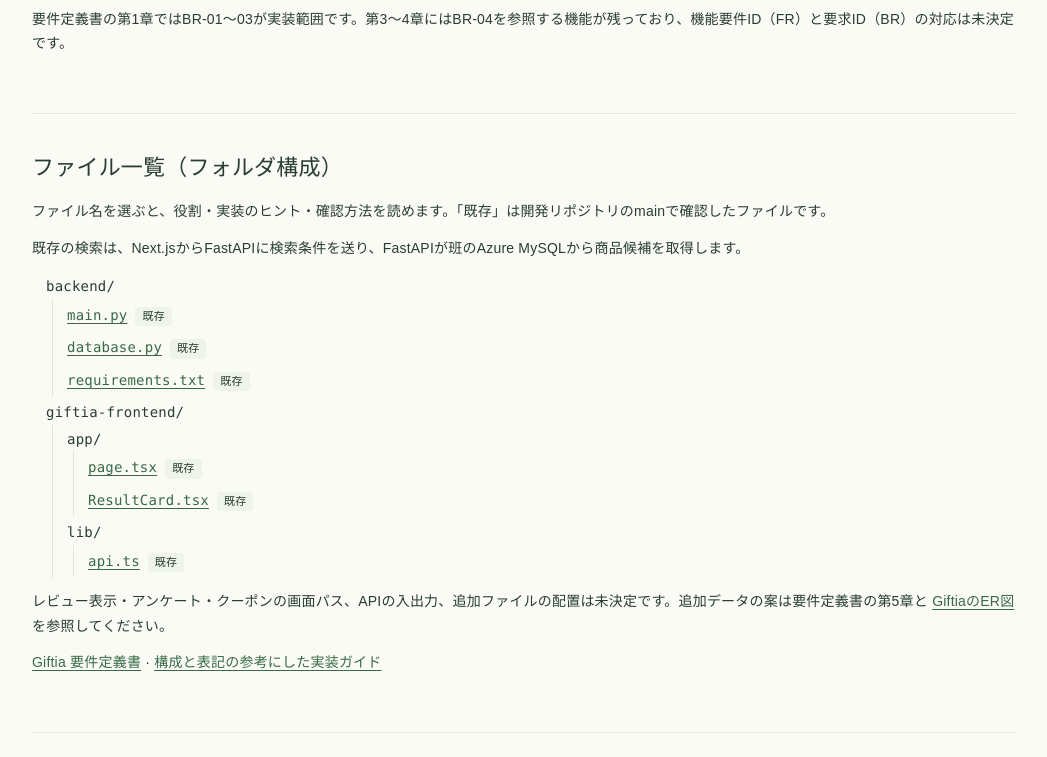
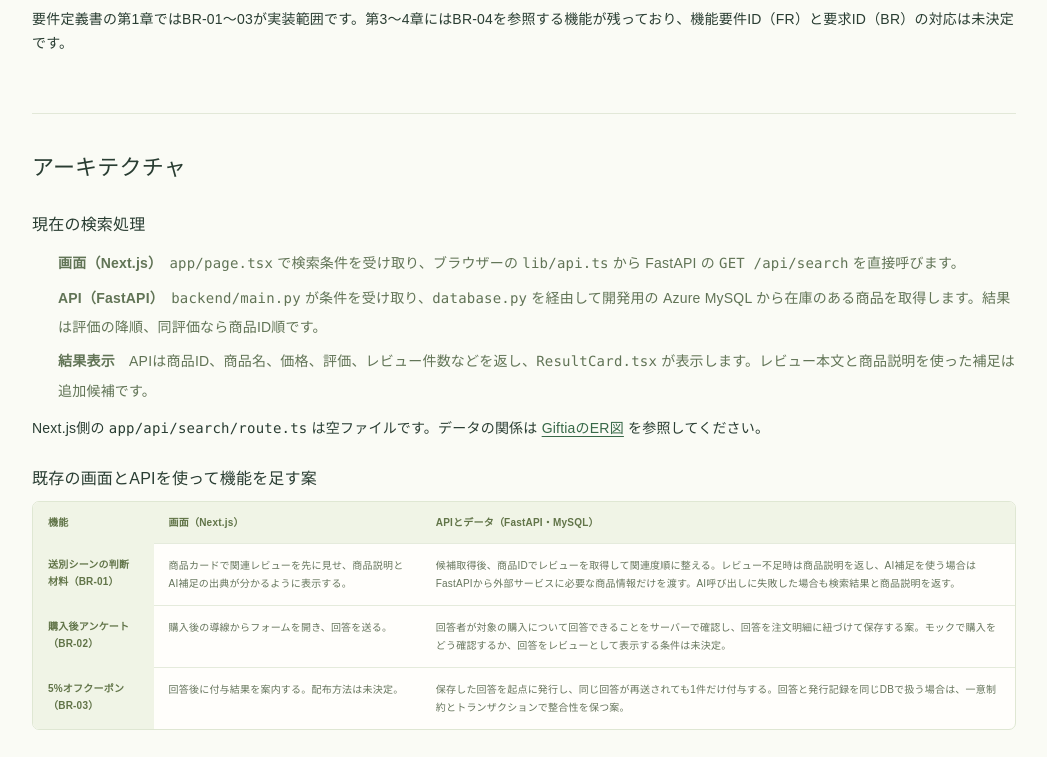
Before and after one commit to nomuryo7159/HCF_teamsite, a Next.js app: page /guide in a window 1280 px wide. Shown: the part 2007-2764 px from the top of the page, without its empty margins (116-1163 px from the left). Built offline with nearby package versions, Linux system fonts and the light colour scheme.

Commit message:
docs: document Giftia architecture and file layout (#26)

```diff
--- /dev/null
+++ b/app/guide/giftia-architecture.tsx
@@ -0,0 +1,30 @@
+import Link from 'next/link';
+
+export default function GiftiaArchitecture() {
+  return (
+    <section id="giftia-architecture" aria-labelledby="giftia-architecture-title">
+      <h2 id="giftia-architecture-title">アーキテクチャ</h2>
+
+      <h3>現在の検索処理</h3>
+      <ol className="guide-numbered">
+        <li><strong>画面（Next.js）</strong>　<code>app/page.tsx</code> で検索条件を受け取り、ブラウザーの <code>lib/api.ts</code> から FastAPI の <code>GET /api/search</code> を直接呼びます。</li>
+        <li><strong>API（FastAPI）</strong>　<code>backend/main.py</code> が条件を受け取り、<code>database.py</code> を経由して開発用の Azure MySQL から在庫のある商品を取得します。結果は評価の降順、同評価なら商品ID順です。</li>
+        <li><strong>結果表示</strong>　APIは商品ID、商品名、価格、評価、レビュー件数などを返し、<code>ResultCard.tsx</code> が表示します。レビュー本文と商品説明を使った補足は追加候補です。</li>
+      </ol>
+      <p>Next.js側の <code>app/api/search/route.ts</code> は空ファイルです。データの関係は <Link href="/er">GiftiaのER図</Link> を参照してください。</p>
+
+      <h3>既存の画面とAPIを使って機能を足す案</h3>
+      <div className="guide-table-wrap"><table className="guide-table">
+        <thead><tr><th scope="col">機能</th><th scope="col">画面（Next.js）</th><th scope="col">APIとデータ（FastAPI・MySQL）</th></tr></thead>
+        <tbody>
+          <tr><th scope="row">送別シーンの判断材料（BR-01）</th><td>商品カードで関連レビューを先に見せ、商品説明とAI補足の出典が分かるように表示する。</td><td>候補取得後、商品IDでレビューを取得して関連度順に整える。レビュー不足時は商品説明を返し、AI補足を使う場合はFastAPIから外部サービスに必要な商品情報だけを渡す。AI呼び出しに失敗した場合も検索結果と商品説明を返す。</td></tr>
+          <tr><th scope="row">購入後アンケート（BR-02）</th><td>購入後の導線からフォームを開き、回答を送る。</td><td>回答者が対象の購入について回答できることをサーバーで確認し、回答を注文明細に紐づけて保存する案。モックで購入をどう確認するか、回答をレビューとして表示する条件は未決定。</td></tr>
+          <tr><th scope="row">5%オフクーポン（BR-03）</th><td>回答後に付与結果を案内する。配布方法は未決定。</td><td>保存した回答を起点に発行し、同じ回答が再送されても1件だけ付与する。回答と発行記録を同じDBで扱う場合は、一意制約とトランザクションで整合性を保つ案。</td></tr>
+        </tbody>
+      </table></div>
+      <h3>公開時にAPIの経路を見直す場合</h3>
+      <p>手元の検証では既存の直接呼び出しを使えます。公開時にブラウザーからの接続先を同一オリジンにそろえる必要が出た場合は、Next.jsのサーバー側ルートを経由してFastAPIに転送する案もあります。その場合もDBアクセスとクーポン発行はFastAPIが担当します。公開構成と認証方式は未決定です。</p>
+      <p>レビューの関連度と不足の基準、AIの利用範囲、購入確認、APIの入出力、DBに追加する項目は未決定です。外部AIのキーとDBの接続情報はサーバー側で管理します。</p>
+    </section>
+  );
+}
--- a/app/guide/giftia-development.tsx
+++ b/app/guide/giftia-development.tsx
@@ -1,10 +1,12 @@
 import Link from 'next/link';
 import GiftiaDetail from './giftia-detail';
+import GiftiaArchitecture from './giftia-architecture';
 
 const sections = [
   ['giftia-setup', '開発環境の準備'],
   ['giftia-github', 'GitHubでの作業の流れ'],
   ['giftia-order', '担当と作る順番'],
+  ['giftia-architecture', 'アーキテクチャ'],
   ['giftia-files', 'ファイル一覧（フォルダ構成）'],
   ['giftia-scope', '今回の実装範囲と検証方法'],
 ] as const;
@@ -32,13 +34,26 @@ const modules = [
   { title: '5%オフクーポン（BR-03）', reason: '回答完了を判定できるようになってから付与する。', detail: '配布方法、有効期限、重複発行の防止方法は未決定。', check: '回答完了時に付与され、同じ回答の再送で重複しないことを確かめる。' },
 ];
 
+const rootFiles = [
+  ['README.md', '班の開発ルールと参照先。', 'レビューとマージのルールは未決定。', '作業前に班の最新ルールを確認する。'],
+  ['AGENTS.md', 'AIを使って開発するときのルール。', '画面側の指示は giftia-frontend/AGENTS.md も確認する。', '変更内容がリポジトリのルールに沿うか確認する。'],
+];
+
 const backendFiles = [
+  ['.env.example', 'API側の環境変数の設定例。', '実際の接続情報は backend/.env に置く。', '接続情報がコミット対象に含まれていないことを確認する。'],
   ['main.py', '検索APIとDB接続確認APIの入口。', '検索条件と順位付けを確認する。現行は商品評価の降順で、同評価は商品ID順。', 'Swagger UIで GET /api/search を試す。'],
   ['database.py', 'Azure MySQLへの接続と読み取り。', '接続情報は backend/.env から読み込む。', 'GET /api/health で接続を確かめる。'],
   ['requirements.txt', 'API側のPython依存関係。', '仮想環境に依存関係を導入する。', 'APIを起動できることを確かめる。'],
 ];
 
+const frontendFiles = [
+  ['package.json / package-lock.json', '画面の起動・ビルド・lintのコマンドと依存関係。', '依存関係の導入は giftia-frontend で npm ci を使う。', 'npm run build でビルドを確認する。'],
+  ['next.config.ts', 'Next.jsの設定。', '画面の開発・ビルド設定を変更するときに確認する。', '開発起動とビルドを確認する。'],
+];
+
 const appFiles = [
+  ['layout.tsx', '全ページ共通のレイアウト。', '共通の表示設定を変更するときに確認する。', '検索画面が開くことを確認する。'],
+  ['globals.css / page.module.css', '全体と検索画面のスタイル。', '共通の指定と画面固有の指定の場所を確認する。', 'PC幅とスマートフォン幅で表示を確認する。'],
   ['page.tsx', '検索条件の入力、結果一覧、検索失敗時の表示。', '既存の検索条件と結果の状態を確認する。', '画面で条件を変更し、検索結果が更新されるかを見る。'],
   ['ResultCard.tsx', '検索結果の商品カード。', '商品情報の表示箇所を確認する。レビューの表示形式は未決定。', '商品名、価格、評価が表示されるかを見る。'],
 ];
@@ -132,20 +147,37 @@ export default function GiftiaDevelopment() {
         <p>要件定義書の第1章ではBR-01〜03が実装範囲です。第3〜4章にはBR-04を参照する機能が残っており、機能要件ID（FR）と要求ID（BR）の対応は未決定です。</p>
       </section>
 
+      <GiftiaArchitecture />
+
       <section id="giftia-files">
         <h2>ファイル一覧（フォルダ構成）</h2>
         <p>ファイル名を選ぶと、役割・実装のヒント・確認方法を読めます。「既存」は開発リポジトリのmainで確認したファイルです。</p>
-        <p>既存の検索は、Next.jsからFastAPIに検索条件を送り、FastAPIが班のAzure MySQLから商品候補を取得します。</p>
+        <h3>既存の主なファイル（main · 6f4eb14）</h3>
+        <FileDetails files={rootFiles} />
         <ul className="giftia-tree">
           <li><code>backend/</code><FileDetails files={backendFiles} /></li>
           <li><code>giftia-frontend/</code>
             <ul>
-              <li><code>app/</code><FileDetails files={appFiles} /></li>
+              <li><FileDetails files={frontendFiles} /></li>
+              <li><code>app/</code><FileDetails files={appFiles} />
+                <ul><li><code>api/search/route.ts</code><span className="giftia-status">空ファイル</span></li></ul>
+              </li>
+              <li><code>public/</code>　ロゴなどの画像素材</li>
               <li><code>lib/</code><FileDetails files={[[ 'api.ts', '検索条件を組み立ててFastAPIを呼び出す。', '既定の接続先は http://localhost:8000。', '検索条件とAPIへの送信内容が一致することを確かめる。' ]]} /></li>
             </ul>
           </li>
         </ul>
-        <p>レビュー表示・アンケート・クーポンの画面パス、APIの入出力、追加ファイルの配置は未決定です。追加データの案は要件定義書の第5章と <Link href="/er">GiftiaのER図</Link> を参照してください。</p>
+        <h3>機能を追加するときの配置例（未決定）</h3>
+        <div className="guide-table-wrap"><table className="guide-table">
+          <thead><tr><th scope="col">場所</th><th scope="col">置く処理・変更内容</th></tr></thead>
+          <tbody>
+            <tr><th scope="row"><code>giftia-frontend/app/ResultCard.tsx</code>・<code>lib/api.ts</code></th><td>既存ファイルを拡張してレビューと補足を表示し、APIの応答項目を受け取る。</td></tr>
+            <tr><th scope="row"><code>giftia-frontend/app/survey/page.tsx</code></th><td>購入後アンケートの入力・送信・付与結果の表示を担当する画面の例。</td></tr>
+            <tr><th scope="row"><code>backend/main.py</code>・<code>backend/services/</code></th><td>既存の <code>main.py</code> にAPIの入口を置く。レビューの関連順、回答保存、クーポン付与の処理が増えた段階で <code>services/</code> に分ける案。</td></tr>
+            <tr><th scope="row"><code>backend/migrations/</code>・<code>backend/tests/</code></th><td>スキーマ変更のSQLと、レビュー不足・重複送信などを確かめるテストの置き場所の例。</td></tr>
+          </tbody>
+        </table></div>
+        <p>パスと分割単位は例です。DBの変更内容は要件定義書の第5章と <Link href="/er">GiftiaのER図</Link> を参照し、実装時に決めます。</p>
         <p><a href="https://docs.google.com/document/d/11c8bgBn7rv1tJakj185P-9IZt4PQ-Xo-/edit">Giftia 要件定義書</a> · <a href="https://bts-tech0.netlify.app/guide.html">構成と表記の参考にした実装ガイド</a></p>
       </section>
     </>
```
